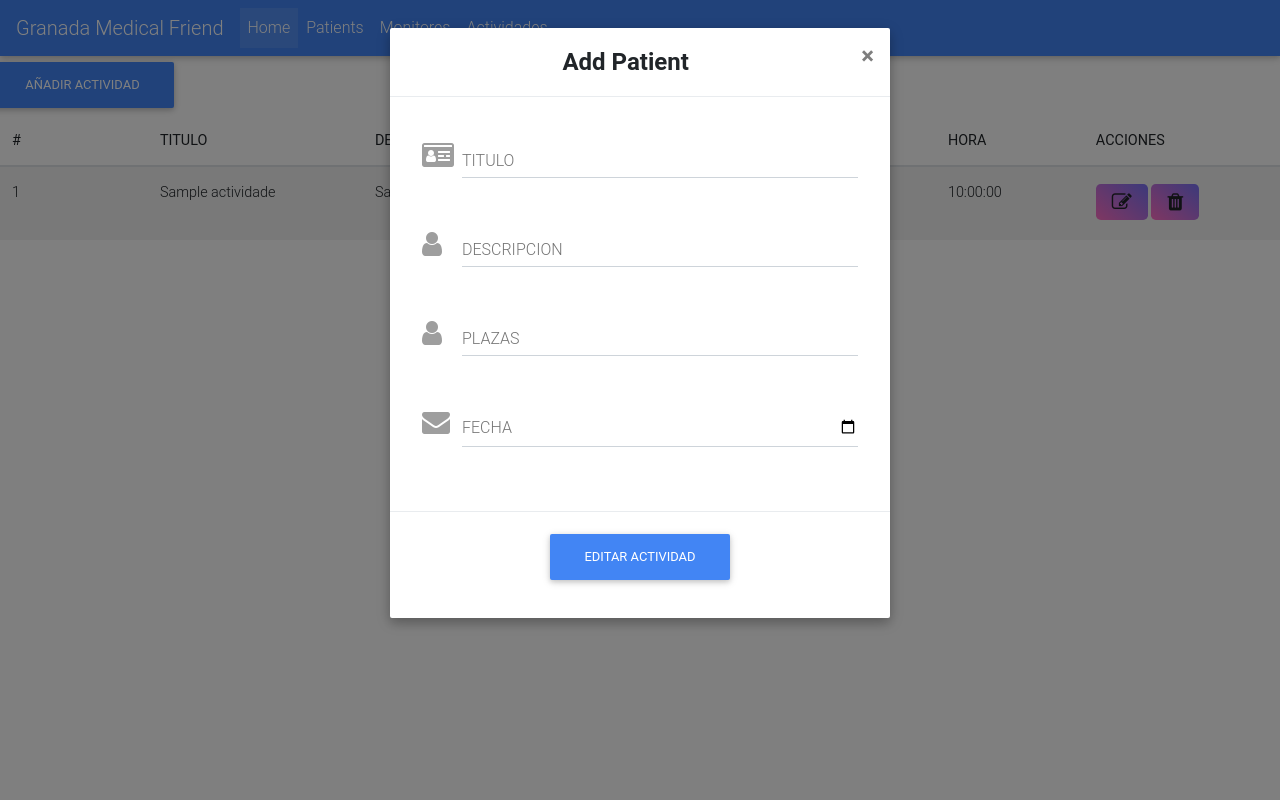
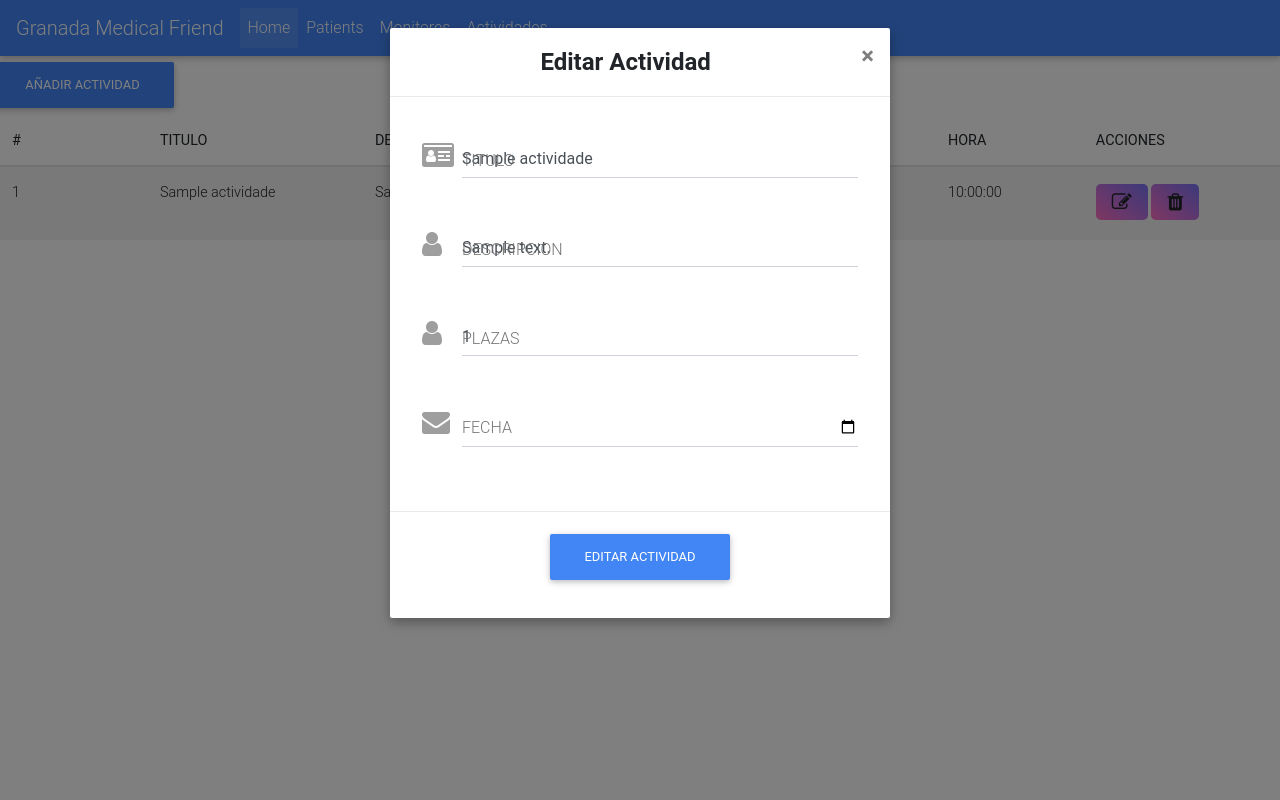
Before and after one commit to PPeMg/hackathon_php, a CodeIgniter app: page /database/index.php/activity/index in a window 1280 px wide, after a click that opens the changed part. Run offline with CodeIgniter, Linux system fonts and the light colour scheme; tables that the repository leaves empty hold one stand-in row (values such as "Sample post"); some libraries are stand-ins or nearby versions.

Commit message:
"final feliz v2"

```diff
--- a/application/controllers/Activity.php
+++ b/application/controllers/Activity.php
@@ -39,7 +39,11 @@
 
     public function updateActivity()
     {
-
+        $result = $this->ActivityModel->updateActivity($this->input->post());
+        if ($result == TRUE)
+            redirect('/Activity');
+        else
+            die('FALLÓ');
     }
 
     public function deleteActivity()
--- a/application/models/ActivityModel.php
+++ b/application/models/ActivityModel.php
@@ -39,7 +39,21 @@
 
     public function updateActivity($parameters = array())
     {
+        if (!empty($parameters['IDENTIFICADOR'])) {
 
+            $fieldsToUpdate = array(
+                'TITULO' => !empty($parameters['TITULO']) ? $parameters['TITULO'] : '',
+                'DESCRIPCION' => !empty($parameters['DESCRIPCION']) ? $parameters['DESCRIPCION'] : '',
+                'NUM_PLAZAS' => !empty($parameters['NUM_PLAZAS']) ? $parameters['NUM_PLAZAS'] : '',
+                'FECHA' => !empty($parameters['FECHA']) ? $parameters['FECHA'] : '',
+                'HORA' => '',
+            );
+            $this->db->update('actividades', $fieldsToUpdate, array('IDENTIFICADOR' => $parameters['IDENTIFICADOR']));
+            return array(TRUE);
+
+        }
+        else
+            return array(FALSE);
     }
 
     public function deleteActivity($parameters = array())
--- a/application/views/activities/activities_view.php
+++ b/application/views/activities/activities_view.php
@@ -17,12 +17,13 @@
     <div class="modal-dialog" role="document">
         <div class="modal-content">
             <div class="modal-header text-center">
-                <h4 class="modal-title w-100 font-weight-bold">Add Patient</h4>
+                <h4 class="modal-title w-100 font-weight-bold">Editar Actividad</h4>
                 <button type="button" class="close" data-dismiss="modal" aria-label="Close">
                     <span aria-hidden="true">&times;</span>
                 </button>
             </div>
             <form method="post" action="<?= site_url('/Activity/updateActivity') ?>"  >
+                <input type="hidden" id="iden" name="IDENTIFICADOR" >
                 <div class="modal-body mx-3">
                     <div class="md-form mb-5">
                         <i class="fa fa-id-card prefix grey-text"></i>
@@ -31,7 +32,7 @@
                     </div>
                     <div class="md-form mb-5">
                         <i class="fa fa-user prefix grey-text"></i>
-                        <input name="DESCRIPCION" type="text" id="materialRegisterFormEmail" class="form-control">
+                        <input name="DESCRIPCION" type="text" id="materialRegisterFormEmail2" class="form-control">
                         <label for="materialRegisterFormEmail">DESCRIPCION</label>
                     </div>
                     <div class="md-form mb-5">
@@ -42,7 +43,7 @@
                     </div>
                     <div class="md-form mb-5">
                         <i class="fa fa-envelope prefix grey-text"></i>
-                        <input name="FECHA" type="date" id="materialRegisterFormEmail" class="form-control">
+                        <input name="FECHA" type="date" id="materialRegisterFormEmail3" class="form-control">
                         <label for="materialRegisterFormEmail">FECHA</label>
                     </div>
 
--- a/application/views/activities/activities_view_js.php
+++ b/application/views/activities/activities_view_js.php
@@ -10,6 +10,7 @@
     const siteUrlEdit = "<?=site_url('/Activity/edit')?>";
     const urlGetActivity = "<?=site_url('/Activity/getActivityList')?>";
     const urlDeleteActivity = "<?=site_url('/Monitors/deleteMonitor')?>";
+
     function editActivity(id) {
         $.ajax({
             url: urlGetActivity,
@@ -17,7 +18,12 @@
             data: {IDENTIFICADOR: id}
         })
             .done(function (activities) {
-                console.log(activities)
+                activity = JSON.parse(activities)[0]
+                $('#materialRegisterFormEmail').val(activity.TITULO)
+                $('#materialRegisterFormEmail2').val(activity.DESCRIPCION)
+                $('#materialRegisterFormPassword').val(activity.NUM_PLAZAS)
+                $('#materialRegisterFormEmail3').val(activity.FECHA)
+                $('#iden').val(activity.IDENTIFICADOR)
             })
     }
 </script>
```
